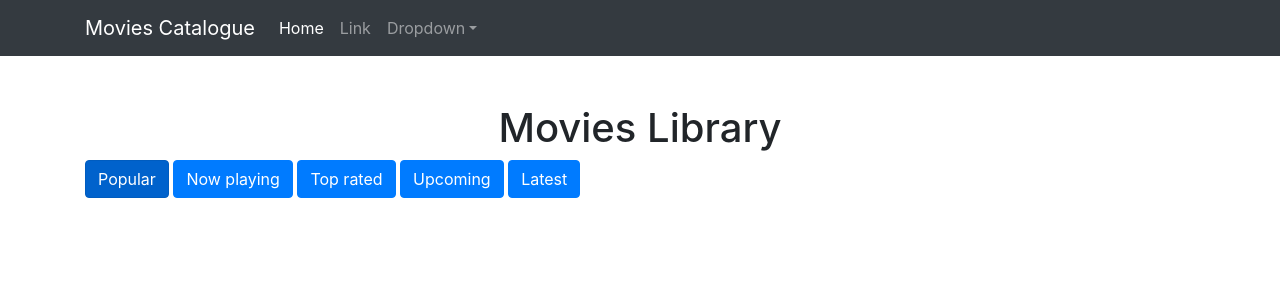
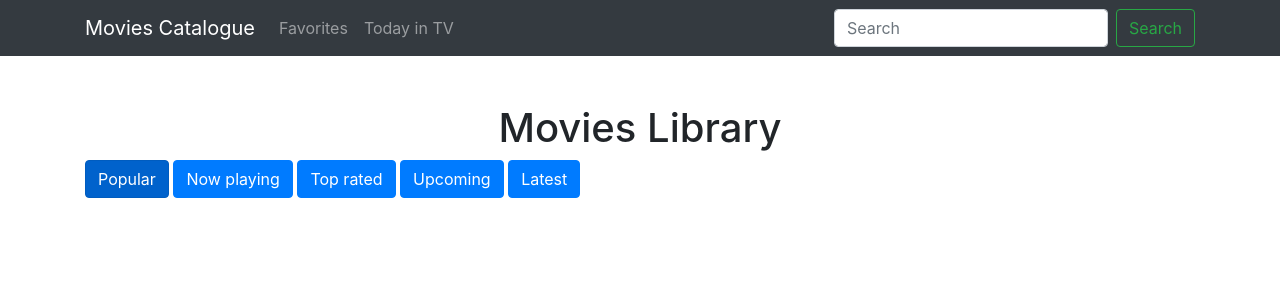
Before and after one commit to szmisztal/movies_cataloque, a Flask app: page / in a window 1280 px wide. Shown: the top 300 px of the page. Run offline with Flask 3, Linux system fonts and the light colour scheme; data that the repository does not hold is empty.

Commit message:
updates files for search, aired today ana favorites functions

```diff
--- a/main.py
+++ b/main.py
@@ -1,8 +1,13 @@
-from flask import Flask, request, render_template
+from flask import Flask, url_for, request, render_template, redirect, flash
 import random
+import datetime
 import tmdb_client
 
+favorites = ()
+
 app = Flask(__name__)
+
+app.secret_key = b'secret_key'
 
 @app.route('/')
 def homepage():
@@ -10,8 +15,8 @@ def homepage():
     selected_list = request.args.get('list_type', 'popular')
     if selected_list not in list_types:
         selected_list = 'popular'
-    movies = tmdb_client.get_movies(how_many=8, list_type = selected_list)
-    return render_template("homepage.html", movies=movies, current_list = selected_list, list_types = list_types)
+    movies = tmdb_client.get_movies(how_many = 8, list_type = selected_list)
+    return render_template("homepage.html", movies = movies, current_list = selected_list, list_types = list_types)
 
 @app.context_processor
 def utility_processor():
@@ -27,5 +32,41 @@ def movie_details(movie_id):
     selected_backdrop = random.choice(movie_images["backdrops"])
     return render_template("movie_details.html", movie = details, cast = cast, backdrop = selected_backdrop)
 
+@app.route('/search')
+def search():
+    search_query = request.args.get("q", "")
+    if search_query:
+        movies = tmdb_client.search(search_query = search_query)
+    else:
+        movies = []
+    return render_template("search.html", movies = movies, search_query = search_query)
+
+@app.route('/today')
+def today():
+    movies = tmdb_client.get_airing_today()
+    today = datetime.date.today()
+    return render_template("today.html", movies = movies, today = today)
+
+@app.route("/favorites/add", methods=['POST'])
+def add_to_favorites():
+    data = request.form
+    movie_id = data.get('movie_id')
+    movie_title = data.get('movie_title')
+    if movie_id and movie_title:
+        favorites.add(movie_id)
+        flash(f'Movie added {movie_title} to favorites !')
+    return redirect(url_for('homepage'))
+
+@app.route("/favorites")
+def show_favorites():
+    if favorites:
+        movies = []
+        for movie_id in favorites:
+            movie_details = tmdb_client.get_single_movie(movie_id)
+            movies.append(movie_details)
+    else:
+        movies = []
+    return render_template("homepage.html", movies = movies)
+
 if __name__ == '__main__':
     app.run(debug = True)
--- a/templates/homepage.html
+++ b/templates/homepage.html
@@ -18,11 +18,20 @@
        <div class="card h-100">
            <img src="{{ tmdb_image_url(movie.poster_path, "w780") }}">
            <div class="card-body">
-               <h4 class="card-title">Title</h4>
+               <h4 class="card-title">{{ movie.title }}</h4>
            </div>
-           <div class="card-footer text-center">
-               <a href="{{ url_for('movie_details', movie_id=movie.id) }}">Pokaż więcej</a>
-           </div>
+	   <div class="card-footer text-center">
+           	<a href="{{ url_for('movie_details', movie_id=movie.id) }}" class="btn btn-primary">Show more...</a>
+  		<form method="POST" action="{{ url_for('add_to_favorites') }}" class="d-inline-flex">
+    			<input type="hidden" name="movie_title" value="{{ movie.title }}">
+    			<input type="hidden" name="movie_id" value="{{ movie.id }}">
+   			    <button type="submit" class="btn btn-default">
+      				<svg class="bi bi-star" width="1em" height="1em" viewBox="0 0 16 16" fill="currentColor" xmlns="http://www.w3.org/2000/svg">
+        				<path fill-rule="evenodd" d="M2.866 14.85c-.078.444.36.791.746.593l4.39-2.256 4.389 2.256c.386.198.824-.149.746-.592l-.83-4.73 3.523-3.356c.329-.314.158-.888-.283-.95l-4.898-.696L8.465.792a.513.513 0 0 0-.927 0L5.354 5.12l-4.898.696c-.441.062-.612.636-.283.95l3.523 3.356-.83 4.73zm4.905-2.767l-3.686 1.894.694-3.957a.565.565 0 0 0-.163-.505L1.71 6.745l4.052-.576a.525.525 0 0 0 .393-.288l1.847-3.658 1.846 3.658a.525.525 0 0 0 .393.288l4.052.575-2.906 2.77a.564.564 0 0 0-.163.506l.694 3.957-3.686-1.894a.503.503 0 0 0-.461 0z"/>
+      				</svg>
+    			    </button>
+  		</form>
+	    </div>
        </div>
    </div>
    {% endfor %}
--- a/templates/index.html
+++ b/templates/index.html
@@ -13,27 +13,37 @@
     </head>
     <body>
         <!-- Responsive navbar-->
-        <nav class="navbar navbar-expand-lg navbar-dark bg-dark">
-            <div class="container">
-                <a class="navbar-brand" href="#">Movies Catalogue</a>
-                <button class="navbar-toggler" type="button" data-bs-toggle="collapse" data-bs-target="#navbarSupportedContent" aria-controls="navbarSupportedContent" aria-expanded="false" aria-label="Toggle navigation"><span class="navbar-toggler-icon"></span></button>
-                <div class="collapse navbar-collapse" id="navbarSupportedContent">
-                    <ul class="navbar-nav ms-auto mb-2 mb-lg-0">
-                        <li class="nav-item"><a class="nav-link active" aria-current="page" href="#">Home</a></li>
-                        <li class="nav-item"><a class="nav-link" href="#">Link</a></li>
-                        <li class="nav-item dropdown">
-                            <a class="nav-link dropdown-toggle" id="navbarDropdown" href="#" role="button" data-bs-toggle="dropdown" aria-expanded="false">Dropdown</a>
-                            <ul class="dropdown-menu dropdown-menu-end" aria-labelledby="navbarDropdown">
-                                <li><a class="dropdown-item" href="#">Action</a></li>
-                                <li><a class="dropdown-item" href="#">Another action</a></li>
-                                <li><hr class="dropdown-divider" /></li>
-                                <li><a class="dropdown-item" href="#">Something else here</a></li>
-                            </ul>
-                        </li>
-                    </ul>
-                </div>
-            </div>
-        </nav>
+		<nav class="navbar navbar-expand-lg navbar-dark bg-dark static-top">
+  			<div class="container">
+    				<a class="navbar-brand" href="/">Movies Catalogue</a>
+    				<button class="navbar-toggler" type="button" data-toggle="collapse" data-target="#navbarResponsive" aria-controls="navbarResponsive" aria-expanded="false" aria-label="Toggle navigation">
+      					<span class="navbar-toggler-icon"></span>
+    				</button>
+    				<ul class="navbar-nav mr-auto">
+      					<li class="nav-item">
+        					<a class="nav-link" href="{{ url_for('show_favorites') }}">Favorites</a>
+     					</li>
+      					<li class="nav-item">
+        					<a class="nav-link" href="{{ url_for('today') }}">Today in TV</a>
+      					</li>
+    				</ul>
+    				<form class="form-inline" action="/search" method="GET">
+      					<input class="form-control mr-sm-2" type="text" value="{% if search_query %}{{ search_query }}{% endif %}" placeholder="Search" aria-label="Search" name="q">
+      					<button class="btn btn-outline-success" type="submit">Search</button>
+  			</div>
+		</nav>
+	{% with messages = get_flashed_messages() %}
+  		{% if messages %}
+    			{% for message in messages %}
+      				<div class="alert alert-info mt-3" role="alert">
+        			{{ message }}
+        			<button type="button" class="close" data-dismiss="alert" aria-label="Close">
+          				<span aria-hidden="true">&times;</span>
+        			</button>
+     				 </div>
+    			{% endfor %}
+  		{% endif %}
+	{% endwith %}
         <!-- Page content-->
 	<div class="container">
     		{% block content %}
--- a/tmdb_client.py
+++ b/tmdb_client.py
@@ -44,3 +44,22 @@ def get_movie_images(movie_id):
     }
     response = requests.get(endpoint, headers = headers)
     return response.json()
+
+def search(search_query):
+   endpoint = f"https://api.themoviedb.org/3/search/movie?query={search_query}"
+   headers = {
+       "Authorization": f"Bearer {api_token}"
+   }
+   response = requests.get(endpoint, headers = headers)
+   response = response.json()
+   return response['results']
+
+def get_airing_today():
+    endpoint = f"https://api.themoviedb.org/3/tv/airing_today"
+    headers = {
+        "Authorization": f"Bearer {api_token}"
+    }
+    response = requests.get(endpoint, headers = headers)
+    response.raise_for_status()
+    response = response.json()
+    return response['results']
```
